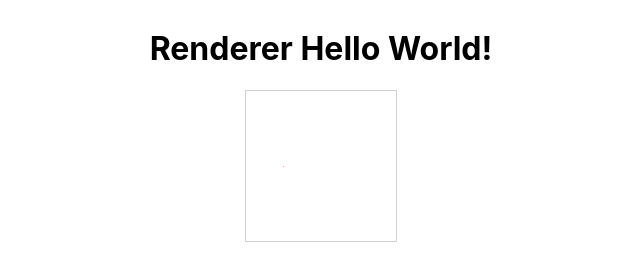
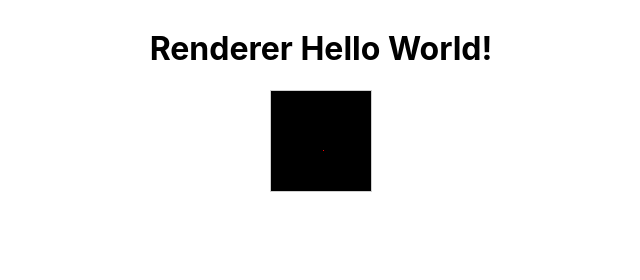
Before and after one commit to simonwillcock/tiny-renderer-js, a website built with Parcel: page src/index.html in a window 1280 px wide. Shown: the whole page, without its empty margins (319-959 px from the left). Built offline with nearby package versions, Linux system fonts and the light colour scheme.

Commit message:
Align with input and output of the lesson
Coordinates are now from bottom-left

```diff
--- a/src/app.ts
+++ b/src/app.ts
@@ -10,35 +10,40 @@ interface RGBA {
   a: number
 }
 
-type DrawingFunction = (coords: Coordinates, rgba: RGBA) => ImageData
-type DrawingFactory = (width: number, canvasData: ImageData) => DrawingFunction;
+type DrawingFunction = (coords: Coordinates, rgba: RGBA) => void
+type DrawingFactory = (width: number, height: number, canvasData: ImageData) => DrawingFunction;
 
-const drawingFactory: DrawingFactory = (width, canvasData) => ({x, y}, rgba): ImageData => {
+const drawingFactory: DrawingFactory = (width, height, canvasData) => (coords, rgba) => {
   // Canvas data is an array with one value for each component in a pixel,
   // organized left to right, top to bottom, with each pixel represented
   // as four values in RGBA order.
-  const pixelIndex = (x + y * width) * 4;
+
+  // We will be passing in coordinates assuming the origin is at the bottom left,
+  // so we need to translate them accordingly
+  const { x, y } = coords;
+  const translatedY = Math.abs(height - y);
+
+  const pixelIndex = (translatedY * width + x) * 4;
 
   // Set RGBA values as each component of the pixel
   Object.values(rgba).forEach((value: number, offset) => {
     canvasData.data[pixelIndex + offset] = value;
   });
-  return canvasData;
 }
 
 const renderer = (selector: string) => {
   const canvas = document.querySelector(selector) as HTMLCanvasElement;
-  const { width } = canvas;
+  const { width, height } = canvas;
   const ctx = canvas.getContext('2d');
 
   // Always start with a blank canvas
   let canvasData = ctx.createImageData(canvas.width, canvas.height);
 
   // Create drawing function
-  const drawPixel = drawingFactory(width, canvasData);
+  const drawPixel = drawingFactory(width, height, canvasData);
 
-  // Do drawing
-  canvasData = drawPixel({x: 75, y: 75}, {r: 255, g: 0, b: 255, a: 255});
+  // Do drawing - simple for now
+  drawPixel({x: 52, y: 41}, {r: 255, g: 0, b: 0, a: 255});
 
   // Update the canvas with the new data
   ctx.putImageData(canvasData, 0, 0)
--- a/src/index.html
+++ b/src/index.html
@@ -8,7 +8,7 @@
   <body>
     <div class="container">
         <h1>Renderer Hello World!</h1>
-        <canvas id="screen" />
+        <canvas id="screen" width="100" height="100" />
     </div>
     <script type="module" src="app.ts"></script>
   </body>
--- a/src/styles.css
+++ b/src/styles.css
@@ -12,7 +12,5 @@ html {
 
 #screen {
     border: 1px solid #d0d0d0;
-    width: 150px;
-    height: 150px;
-    background: #fff;
+    background: #000;
 }
```
